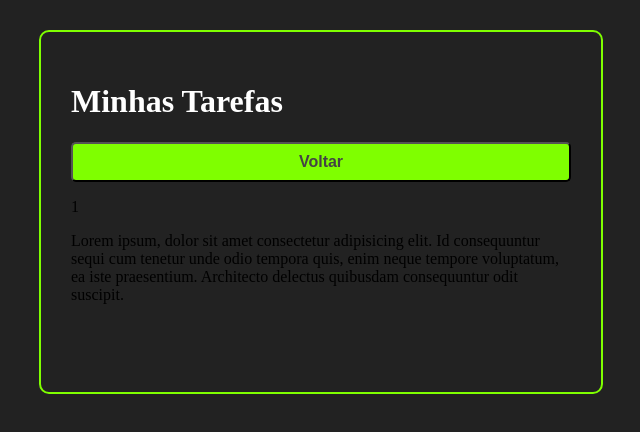
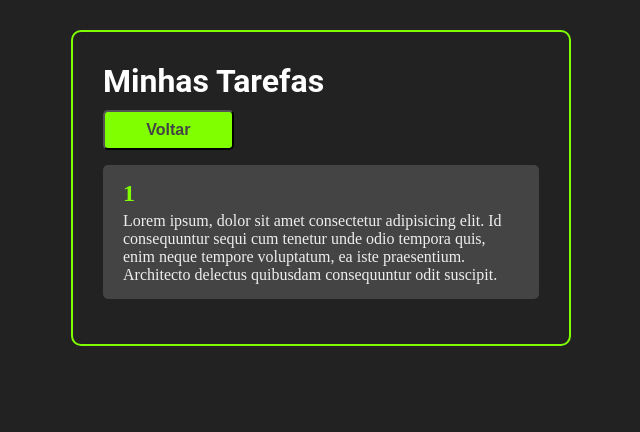
Before and after one commit to Jfdeev/To-do-List, a React (Create React App) app: page /1 in a window 1280 px wide. Shown: the top 432 px of the page, without its empty margins (319-959 px from the left). Built offline with nearby package versions, Linux system fonts and the light colour scheme; no server answers.

Commit message:
info tasks completed

```diff
--- a/package.json
+++ b/package.json
@@ -6,6 +6,7 @@
     "@testing-library/jest-dom": "^5.17.0",
     "@testing-library/react": "^13.4.0",
     "@testing-library/user-event": "^13.5.0",
+    "axios": "^1.7.7",
     "curso-react": "file:",
     "react": "^18.3.1",
     "react-dom": "^18.3.1",
--- a/src/App.jsx
+++ b/src/App.jsx
@@ -1,6 +1,8 @@
-import React, { useState } from "react";
+import React, { useEffect, useState } from "react";
 import { BrowserRouter as Router, Routes, Route } from "react-router-dom"; // Note a inclusão de Routes
 import "./App.css";
+import axios from "axios";
+
 
 import Tasks from "./components/Tasks";
 import AddTask from "./components/AddTask";
@@ -19,18 +21,24 @@ const App = () => {
       id: "2",
       title: "Ler Livros",
       completed: false,
-    },
-    {
-      id: "3",
-      title: "Aprender Inglês",
-      completed: false,
-    },
-    {
-      id: "4",
-      title: "Lavar Louça",
-      completed: false,
-    },
+    }
   ]);
+
+  //esse bloco de código é executado sempre que uma das variasveis observadas mudar
+  //tambem é executado uma vez quando o componente é montado
+  //lista de dependências
+  useEffect(() => {
+    const fetchTasks = async () => {
+      const {data} = await axios.get(
+        "https://jsonplaceholder.typicode.com/todos?_limit=10"
+      );
+
+      setTasks(data);
+
+    };
+
+    fetchTasks();
+  }, []);
 
   const handleTaskClick = (taskId) => {
     const newTasks = tasks.map((task) => {
@@ -78,8 +86,8 @@ const App = () => {
               </>
             }
           />
-          <Route path="/:taskTitle" element={
-            <TaskDetails />
+          <Route path="/:taskTitle" exact Component={
+            TaskDetails
           }/>
         </Routes>
       </div>
--- a/src/components/Button.css
+++ b/src/components/Button.css
@@ -9,3 +9,9 @@
     font-weight: bold;
     cursor: pointer;
 }
+
+button:hover{
+    background-color: #444;
+    color: chartreuse;
+    transition: all 0.5s ease;
+}
--- a/src/components/Header.css
+++ b/src/components/Header.css
@@ -1,4 +1,4 @@
 .header-text{
     color: #fff;
-
+    font-family: 'Roboto', sans-serif;
 }
--- a/src/components/Task.css
+++ b/src/components/Task.css
@@ -20,4 +20,5 @@
     font-size: 24px;
     color: chartreuse;
     cursor: pointer;
+    margin: 0 5px;
 }
--- a/src/components/Task.jsx
+++ b/src/components/Task.jsx
@@ -1,9 +1,17 @@
 import React from 'react';
 import './Task.css';
 import { CgClose, CgInfo } from 'react-icons/cg';
+import { useNavigate } from 'react-router-dom';
+
 
 
 const Task = ({ task, handleTaskClick, handleTaskDeletion }) => {
+    const navigate = useNavigate();
+
+    const handleTaskDetailsClick = () => {
+        navigate(`${task.title}`);
+    };
+
     return (
         <div
             className='task-container'
@@ -14,7 +22,7 @@ const Task = ({ task, handleTaskClick, handleTaskDeletion }) => {
             </div>
             <div className='buttons-container'>
                 <button className='remove-task-button' onClick={() => handleTaskDeletion(task.id)}> <CgClose /> </button>
-                <button className='see-task-details' onClick> <CgInfo /> </button>
+                <button className='see-task-details' onClick={handleTaskDetailsClick}> <CgInfo /> </button>
             </div>
         </div>
     );
--- /dev/null
+++ b/src/components/TaskDetails.css
@@ -0,0 +1,25 @@
+.task-details-container{
+    background-color: #444;
+    margin: 15px 0px;
+    padding: 15px 20px;
+    display: flex;
+    flex-direction: column;
+    color: #eee;
+    border-radius: 5px;
+}
+
+.task-details-container h2{
+    margin-bottom: 5px;
+    color: chartreuse;
+}
+
+.back-button-container{
+    width: 30%;
+    margin-top: 10px;
+}
+
+*{
+    margin: 0;
+    padding: 0;
+    box-sizing: border-box;
+  }
--- a/src/components/TaskDetails.jsx
+++ b/src/components/TaskDetails.jsx
@@ -1,19 +1,25 @@
 import React from 'react';
 import Button from './Button';
-import { useParams } from 'react-router-dom';
+import {  useParams } from 'react-router-dom';
+import './TaskDetails.css';
+import { useNavigate } from 'react-router-dom';
 
 
 const TaskDetails = () => {
+    const params = useParams();
+    const navigate = useNavigate();
 
-    const { taskTitle } = useParams();
+    const handleBackButtonClick = () => {
+        navigate('/');
+    }
 
     return (
         <>
             <div className="back-button-container">
-                <Button>Voltar</Button>
+                <Button onClick={handleBackButtonClick}>Voltar</Button>
             </div>
             <div className="task-details-container">
-                <p>{taskTitle}</p>
+                <h2>{params.taskTitle}</h2>
                 <p>
                     Lorem ipsum, dolor sit amet consectetur adipisicing elit. Id consequuntur sequi cum tenetur unde odio tempora quis, enim neque tempore voluptatum, ea iste praesentium. Architecto delectus quibusdam consequuntur odit suscipit.
                 </p>
--- a/src/index.css
+++ b/src/index.css
@@ -8,6 +8,12 @@ body {
   background-color: #222;
 }
 
+*{
+  margin: 0;
+  padding: 0;
+  box-sizing: border-box;
+}
+
 code {
   font-family: source-code-pro, Menlo, Monaco, Consolas, 'Courier New',
     monospace;
```
Also changed, not shown: 1 other file (tests, documents, lock files or other folders).
